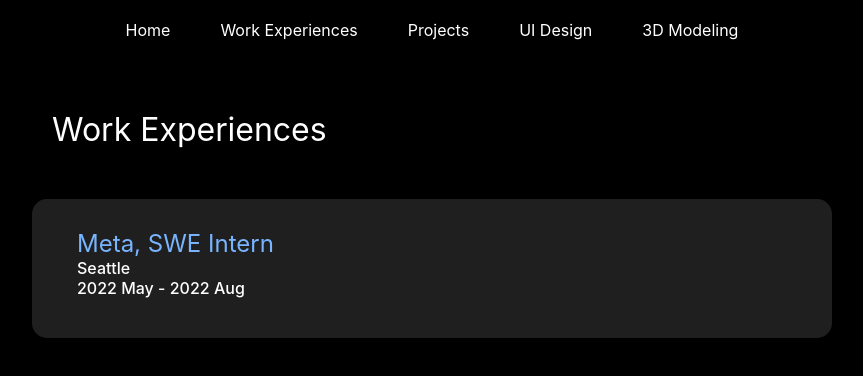
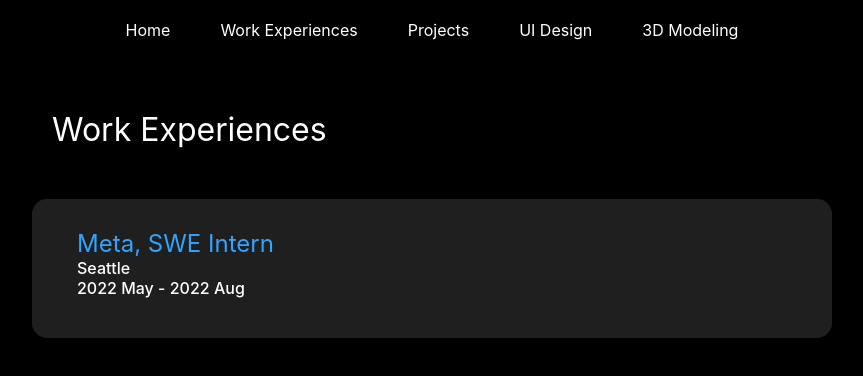
Before and after one commit to karenlinky/personal-website, a React (Create React App) app: page /work_experiences in a window 1280 px wide. Shown: the top 376 px of the page, without its empty margins (208-1071 px from the left). Built offline with nearby package versions, Linux system fonts and the light colour scheme.

Commit message:
added work experience card

```diff
--- /dev/null
+++ b/src/components/workExperiences/MetaExperienceCard.js
@@ -0,0 +1,24 @@
+import React from 'react';
+import WorkExperienceCard from './WorkExperienceCard';
+
+const MetaExperienceCard = () => {
+  const company = 'Meta';
+  const position = 'SWE Intern';
+  const location = 'Seattle';
+  const dateRange = '2022 May - 2022 Aug';
+  const description = <div>
+    <div>Used ReactJS and Hack to build new features</div>
+    <div>Built an alert inbox page using a new React component library</div>
+    <div>Added a test-launch feature to the developer communication platform</div>
+    <div>Added validations to restrict recipient type of a test-launch</div>
+    <div>Added logic for message’s status check</div>
+    <div>Designed the UI using Figma</div>
+    <div>Added alert-template feature that allows users to create new alerts using templates</div>
+  </div>;
+
+  return (
+    <WorkExperienceCard company={company} position={position}location={location} dateRange={dateRange} description={description} />
+  )
+}
+
+export default MetaExperienceCard
--- /dev/null
+++ b/src/components/workExperiences/WorkExperienceCard.js
@@ -0,0 +1,16 @@
+import React from 'react';
+import Card from '../card/Card';
+import CardHeader from '../card/CardHeader';
+import CardSubheader from '../card/CardSubheader';
+
+const WorkExperienceCard = ({ company, position, location, dateRange, description}) => {
+  return (
+    <Card className={'workExperiencesCard'} cardContentClassName={'workExperiencesContent'} expandableContent={description}>
+        <CardHeader>{company}, {position}</CardHeader>
+        <CardSubheader>{location}</CardSubheader>
+        <CardSubheader>{dateRange}</CardSubheader>
+    </Card>
+  )
+}
+
+export default WorkExperienceCard
--- a/src/components/workExperiences/WorkExperiences.js
+++ b/src/components/workExperiences/WorkExperiences.js
@@ -1,29 +1,13 @@
 import React from 'react';
 import ResponsivePage from '../responsivePage/ResponsivePage';
 import PageHeader from '../typography/PageHeader';
-import Card from '../card/Card';
-import CardHeader from '../card/CardHeader';
-import CardSubheader from '../card/CardSubheader';
+import MetaExperienceCard from './MetaExperienceCard';
 
 const WorkExperiences = () => {
-  const MetaDescription = <div>
-    <div>Used ReactJS and Hack to build new features</div>
-    <div>Built an alert inbox page using a new React component library</div>
-    <div>Added a test-launch feature to the developer communication platform</div>
-    <div>Added validations to restrict recipient type of a test-launch</div>
-    <div>Added logic for message’s status check</div>
-    <div>Designed the UI using Figma</div>
-    <div>Added alert-template feature that allows users to create new alerts using templates</div>
-  </div>;
-
   return (
     <ResponsivePage>
         <PageHeader label={'Work Experiences'}/>
-        <Card className={'workExperiencesCard'} cardContentClassName={'workExperiencesContent'} expandableContent={MetaDescription}>
-          <CardHeader>Meta, SWE Intern</CardHeader>
-          <CardSubheader>Seattle</CardSubheader>
-          <CardSubheader>2022 May - 2022 Aug</CardSubheader>
-        </Card>
+        <MetaExperienceCard/>
     </ResponsivePage>
   )
 }
--- a/src/constants.css
+++ b/src/constants.css
@@ -4,5 +4,5 @@
     --primary-background-color: rgb(0, 0, 0);
     --menu-bar-height: 65px;
     --primary-color: rgb(0, 94, 255);
-    --card-text-color: rgb(121, 181, 255);
+    --card-text-color: rgb(51, 163, 255);
 }
```
